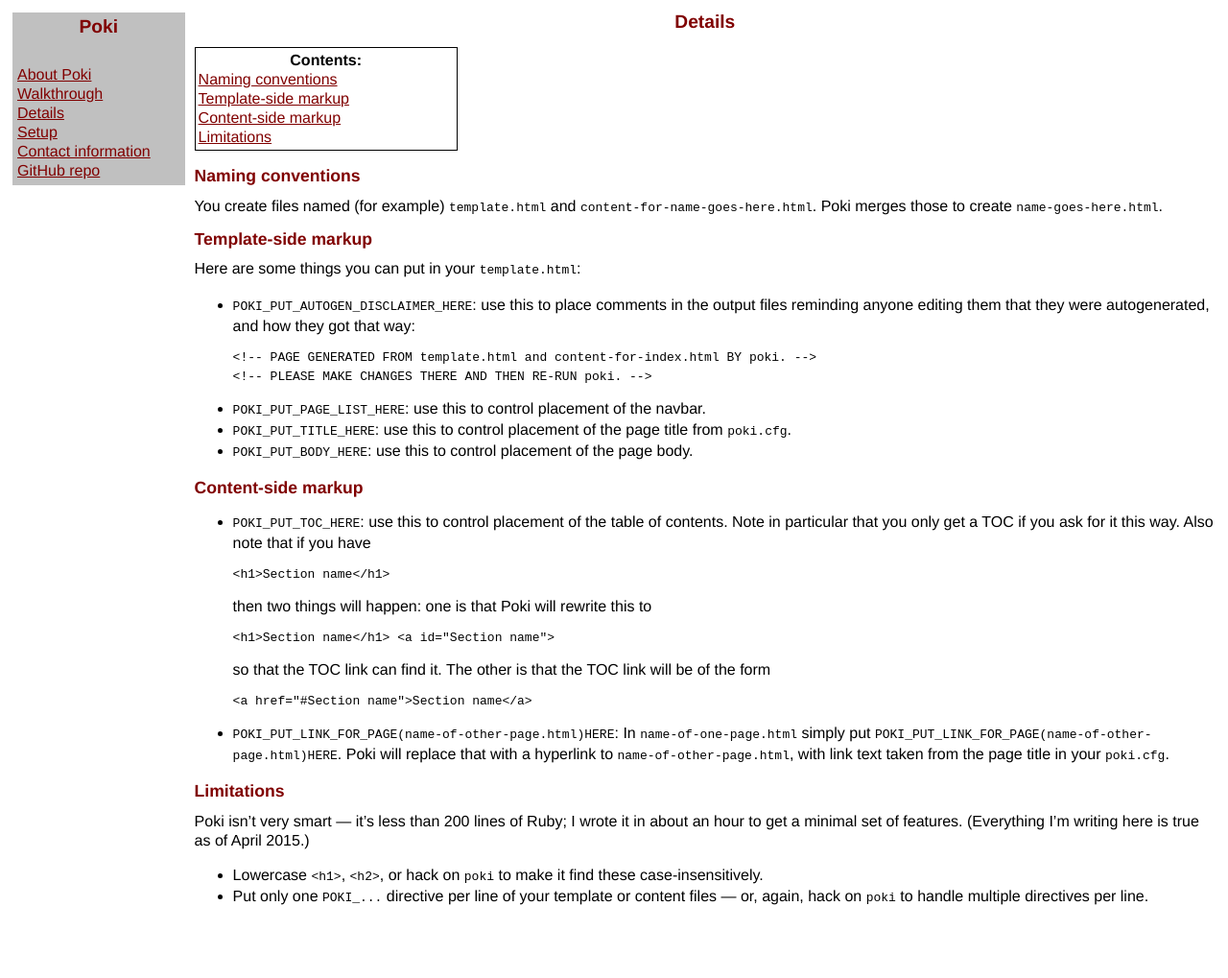
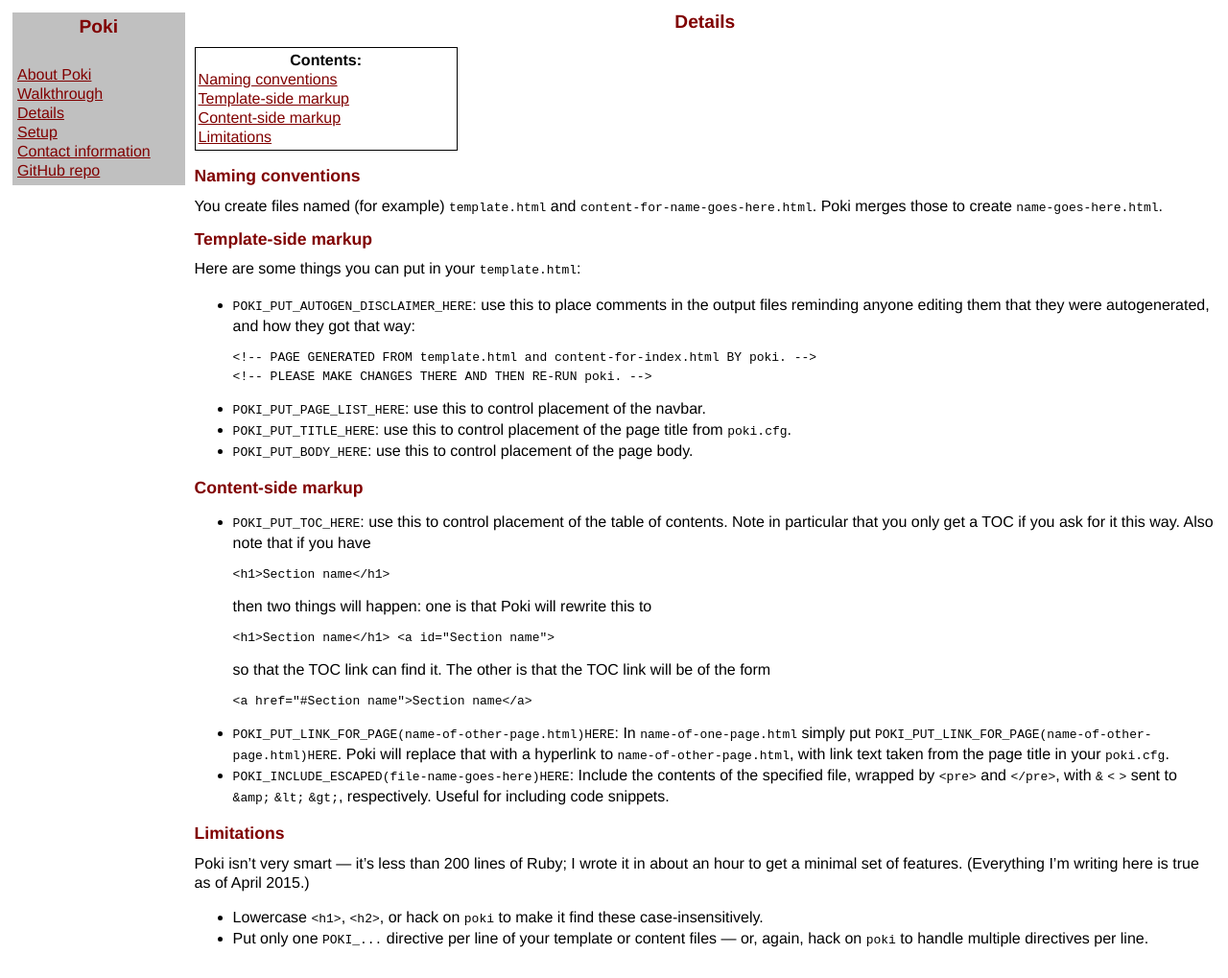
Before and after one commit to johnkerl/poki, a plain HTML site: page doc/details.html in a window 1280 px wide. Shown: the whole page at 96% size. Before the commit the page ends 975 px from the top, so only its background shows below. Drawn offline with Linux system fonts and the light colour scheme.

Commit message:
included-escaped feature

```diff
--- a/doc/details.html
+++ b/doc/details.html
@@ -115,6 +115,23 @@ In <tt>name-of-one-page.html</tt> simply put
 <tt>POKI_<wbr>PUT_LINK_FOR_PAGE(name-of-other-page.html)HERE</tt>.  Poki will
 replace that with a hyperlink to <tt>name-of-other-page.html</tt>, with link
 text taken from the page title in your <tt>poki.cfg</tt>.
+
+<!-- Use <wbr> to avoid expansion of the keyword, for this doc page -->
+<li/><tt>POKI<wbr>_INCLUDE_ESCAPED(file-name-goes-here)HERE</tt>:
+Include the contents of the specified file, wrapped by
+<tt>&lt;pre&gt;</tt>
+and
+<tt>&lt;/pre&gt;</tt>,
+with
+<tt>&amp;</tt>
+<tt>&lt;</tt>
+<tt>&gt;</tt>
+sent to
+<tt>&amp;amp;</tt>
+<tt>&amp;lt;</tt>
+<tt>&amp;gt;</tt>,
+respectively. Useful for including code snippets.
+
 </ul>
 
 <h1>Limitations</h1>  <a id="Limitations"/>
```
Also changed, not shown: doc/content-for-details.html (+17 -0 lines).
